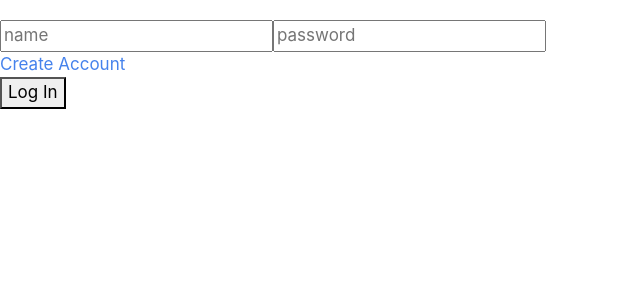
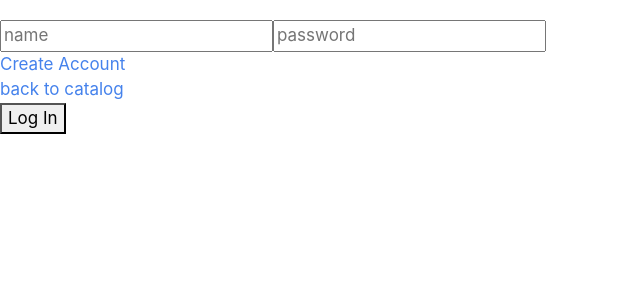
Before and after one commit to Facundo1/mcga-ShopCart-FrontEnd, a React (Create React App) app: page /login in a window 1280 px wide. Shown: the top 300 px of the page, without its empty margins (0-640 px from the left). Built offline with nearby package versions, Linux system fonts and the light colour scheme.

Commit message:
added buttons to back the catalog

```diff
--- a/src/components/Login.js
+++ b/src/components/Login.js
@@ -5,7 +5,6 @@ import { loginAccount } from '../redux/actions/loginActions'
 import { bindActionCreators } from 'redux'
 import { Link } from 'react-router-dom'
 import { ClipLoader } from 'react-spinners'
-
 
 class Login extends Component {
   constructor(props) {
@@ -63,6 +62,15 @@ class Login extends Component {
                       Create Account
                     </Link>
                   </div>
+                  <div className='createAccount'>
+                    <Link
+                      id='buttonCreateAccount'
+                      className='buttonLogin'
+                      to='/catalog'
+                    >
+                      back to catalog
+                    </Link>
+                  </div>
                   {!this.props.isLoading ? (
                     <button
                       type='submit'
--- a/src/components/Register.js
+++ b/src/components/Register.js
@@ -70,6 +70,9 @@ class Register extends Component {
             <Link id='back-to-login' to='/login'>
               Back to Login
             </Link>
+            <Link id='back-to-login' to='/catalog'>
+              Back to Catalog
+            </Link>
           </div>
         </div>
       </div>
```
Lines whose indentation alone changed are shown as unchanged.
